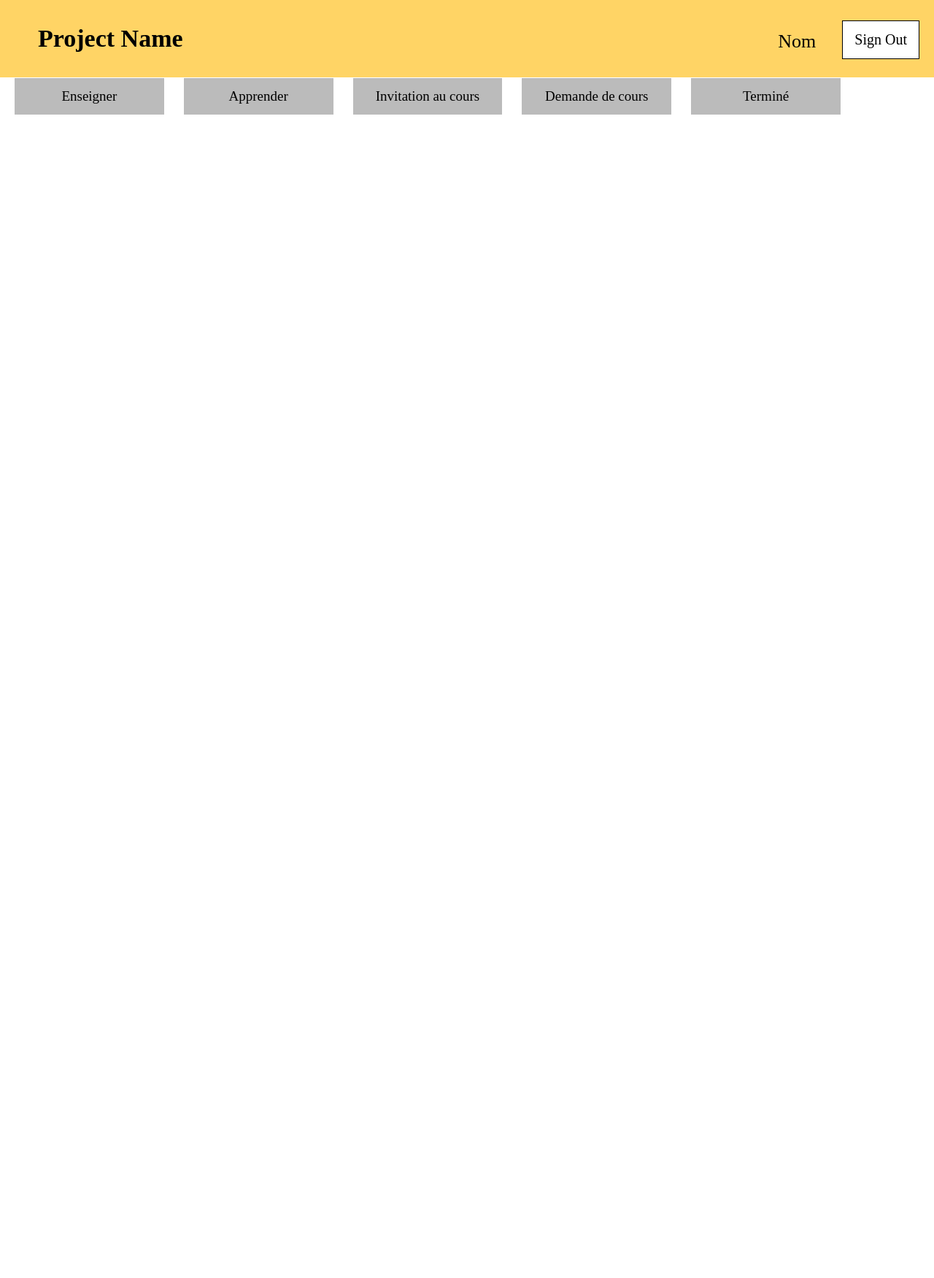
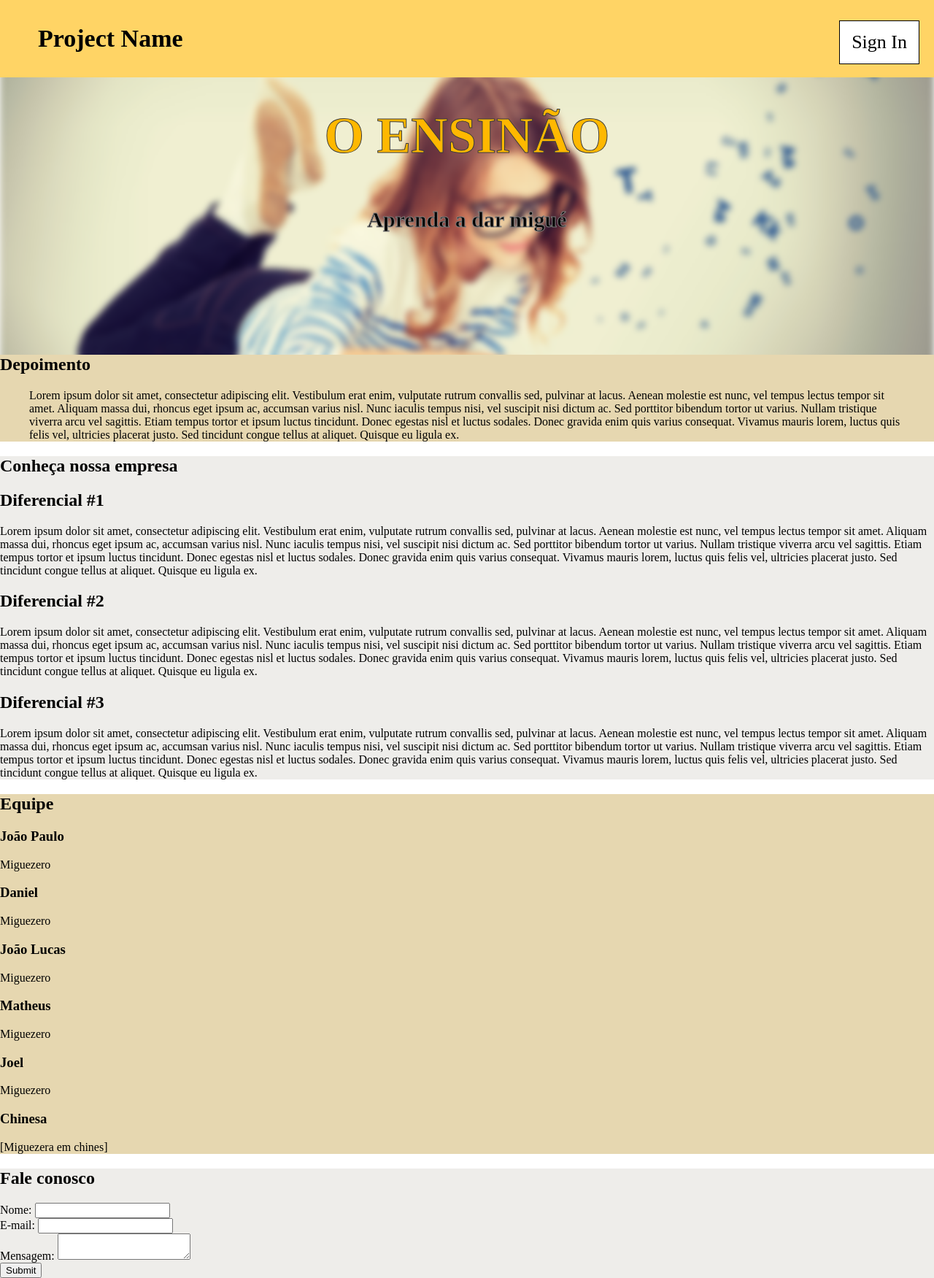
Before and after one commit to danielpm153/Projet_TECWEB, a PHP site: page / in a window 1280 px wide. Shown: the whole page at 73% size. Before the commit the page ends 157 px from the top, so only its background shows below. Run offline with PHP 8.4, Linux system fonts and the light colour scheme.

Commit message:
Add home

```diff
--- a/css/style.css
+++ b/css/style.css
@@ -32,13 +32,13 @@ body {margin:0;}
     font-weight: bold;
 }
 
-#aSignOut{
+.aSign{
     background-color: white;
     border: 1px solid black;
     font-size: 20px;
 }
 /* Change background on mouse-over */
-#aSignOut:hover {
+.aSign:hover {
     background-color: #eee;
     color: black;
 }
@@ -72,3 +72,132 @@ body {margin:0;}
     color: black;
     cursor: pointer;
 }
+
+
+
+.bannerImg{
+    position: absolute;
+    top: 31px;
+    padding: 38px 0;
+    height: 390px;
+    background-image: url('../views/imgs/bg2.jpg');
+    width: 100%;
+    background-size: cover;
+    background-position: center;
+    filter: blur(5px);
+}
+
+.banner{
+    position: relative;
+    display: block;
+    /*top: 107px;*/
+    padding: 38px 0;
+    height: 390px;
+    /*background-image: url('bg2.jpg');*/
+    width: 100%;
+    /*background-size: cover;
+    background-position: center;
+    backdrop-filter: blur(5px);*/
+}
+
+.chamada-banner{
+    position: absolute;
+    width: 600px;
+    left: 50%;
+    margin-left: -300px;
+}
+
+.chamada-banner h2{
+    color: #ffb800;
+    font-size: 70px;
+    text-align: center;
+    font-weight: bold;
+    -webkit-text-stroke: 1px #3c3c3c;
+}
+
+.chamada-banner p{
+    margin: 24px 0;
+    color: black;
+    font-size: 30px;
+    text-align: center;
+    font-weight: bold;
+    -webkit-text-stroke: 1px #808080;
+}
+
+.text-banner{
+    position: relative;
+    top: 50px;
+}
+
+.depoimento{
+    position: relative;
+    display: block;
+    /*top: 97px;*/
+    background-color: #e6d7b0;
+    width: 100%;
+    padding: 0;
+}
+
+
+/*******************MODAL***********************/
+.login-modal {
+    display: none; /* Hidden by default */
+    position: fixed; /* Stay in place */
+    z-index: 11; /* Sit on top */
+    padding-top: 151px; /* Location of the box */
+    left: 0;
+    top: 0;
+    width: 100%; /* Full width */
+    height: 100%; /* Full height */
+    overflow: auto; /* Enable scroll if needed */
+    background-color: rgb(0,0,0); /* Fallback color */
+    background-color: rgba(0,0,0,0.4); /* Black w/ opacity */
+}
+
+.login-modal-content {
+    background-color: #fefefe;
+    margin: auto;
+    padding: 20px;
+    border: 1px solid #888;
+    width: 60%;
+    height: 300px;
+}
+
+.close-login-modal {
+    color: #aaaaaa;
+    float: right;
+    font-size: 28px;
+    font-weight: bold;
+}
+
+.close-login-modal:hover,
+.close-login-modal:focus {
+    color: #000;
+    text-decoration: none;
+    cursor: pointer;
+}
+
+.diferenciais{
+    position: relative;
+    display: block;
+    /*top: 745px;*/
+    background-color: #eeedea;
+}
+
+.equipe{
+    position: relative;
+    display: block;
+    /*top: 1284px;*/
+    background-color: #e6d7b0;
+    width: 100%;
+}
+
+
+.fale-conosco{
+    position: relative;
+    display: block;
+    /*top: 1812px;*/
+    background-color: #eeedea;
+    width: 100%;
+}
+/***********************************************/
--- a/index.php
+++ b/index.php
@@ -33,7 +33,7 @@ echo "<?xml version=\"1.0\" encoding=\"utf-8\" ?>";
 	// si l'utilisateur n'est pas connecté
 	include("views/header.php");
 
-
+    include("views/home.php");
 	include("views/footer.php");
 ?>
 
--- a/views/header.php
+++ b/views/header.php
@@ -1,10 +1,31 @@
+
+<?php
+    if(!isset($_SESSION['connected'])){
+        $_SESSION['connected'] = false;
+    }
+    $_SESSION['connected'] = false;
+?>
 
 <div class="navbar" >
     <p id="pProjectName">Project Name</p>
-    <a id="aSignOut" href="#news">Sign Out</a>
+    <?php
+        echo "<a class=\"aSign\"";
+        if(!$_SESSION['connected']) {
+            echo " id=\"signin\"> Sign In ";
+        }
+        else {
+            echo " id=\"signout\"> Sign Out";
+        }
+    ?>
+    </a>
+    <?php if($_SESSION['connected']){?>
     <a >Nom</a>
+    <?php } ?>
 </div>
 
+<?php
+if($_SESSION['connected']){
+?>
 <div class="navConteiner">
     <div>Enseigner</div>
     <div>Apprender</div>
@@ -12,3 +33,4 @@
     <div>Demande de cours</div>
     <div>Terminé</div>
 </div>
+<?php } ?>
--- /dev/null
+++ b/views/home.php
@@ -0,0 +1,212 @@
+<div id="loginModal" class="login-modal">
+    <div class="login-modal-content">
+        <span class="close-login-modal">&times;</span>
+        <form method="post">
+            <h1>Authentification</h1>
+
+            <label><b>Identifiant:</b></label>
+            <input type="text" name="login" required>
+
+            <label><b>Mot de passe:</b></label>
+            <input type="password" name="pass" required>
+            <br />
+            <input type="submit" name='submit' value='LOGIN' >
+        </form>
+        <a href="">Não seja migué e crie já sua conta</a>
+    </div>
+</div>
+
+<div class="bannerImg"></div>
+
+<div class = "banner">
+    <div class="chamada-banner">
+        <div class = "text-banner">
+            <h2>O ENSINÃO</h2>
+            <p>Aprenda a dar migué</p>
+        </div>
+    </div>
+</div>
+
+<div class="depoimento">
+    <div class = "">
+        <div class="">
+            <h2>Depoimento</h2>
+            <blockquote><p class="">Lorem ipsum dolor sit amet, consectetur adipiscing elit. Vestibulum erat enim, vulputate rutrum convallis sed, pulvinar at lacus. Aenean molestie est nunc, vel tempus lectus tempor sit amet. Aliquam massa dui, rhoncus eget ipsum ac, accumsan varius nisl. Nunc iaculis tempus nisi, vel suscipit nisi dictum ac. Sed porttitor bibendum tortor ut varius. Nullam tristique viverra arcu vel sagittis. Etiam tempus tortor et ipsum luctus tincidunt. Donec egestas nisl et luctus sodales. Donec gravida enim quis varius consequat. Vivamus mauris lorem, luctus quis felis vel, ultricies placerat justo. Sed tincidunt congue tellus at aliquet. Quisque eu ligula ex.</p></blockquote>
+        </div>
+    </div>
+</div>
+
+<div class="diferenciais">
+    <h2>Conheça nossa empresa</h2>
+    <div class="diferenciais-container">
+        <div class="">
+            <div class="">
+                <h3><span class="glyphicon glyphicon-glass"></span></h3>
+                <h2>Diferencial #1</h2>
+                <p>Lorem ipsum dolor sit amet, consectetur adipiscing elit. Vestibulum erat enim, vulputate rutrum convallis sed, pulvinar at lacus. Aenean molestie est nunc, vel tempus lectus tempor sit amet. Aliquam massa dui, rhoncus eget ipsum ac, accumsan varius nisl. Nunc iaculis tempus nisi, vel suscipit nisi dictum ac. Sed porttitor bibendum tortor ut varius. Nullam tristique viverra arcu vel sagittis. Etiam tempus tortor et ipsum luctus tincidunt. Donec egestas nisl et luctus sodales. Donec gravida enim quis varius consequat. Vivamus mauris lorem, luctus quis felis vel, ultricies placerat justo. Sed tincidunt congue tellus at aliquet. Quisque eu ligula ex.</p>
+            </div>
+
+            <div class="">
+                <h3><span class="glyphicon glyphicon-star"></span></h3>
+                <h2>Diferencial #2</h2>
+                <p>Lorem ipsum dolor sit amet, consectetur adipiscing elit. Vestibulum erat enim, vulputate rutrum convallis sed, pulvinar at lacus. Aenean molestie est nunc, vel tempus lectus tempor sit amet. Aliquam massa dui, rhoncus eget ipsum ac, accumsan varius nisl. Nunc iaculis tempus nisi, vel suscipit nisi dictum ac. Sed porttitor bibendum tortor ut varius. Nullam tristique viverra arcu vel sagittis. Etiam tempus tortor et ipsum luctus tincidunt. Donec egestas nisl et luctus sodales. Donec gravida enim quis varius consequat. Vivamus mauris lorem, luctus quis felis vel, ultricies placerat justo. Sed tincidunt congue tellus at aliquet. Quisque eu ligula ex.</p>
+            </div>
+
+            <div class="">
+                <h3><span class="glyphicon glyphicon-heart"></span></h3>
+                <h2>Diferencial #3</h2>
+                <p>Lorem ipsum dolor sit amet, consectetur adipiscing elit. Vestibulum erat enim, vulputate rutrum convallis sed, pulvinar at lacus. Aenean molestie est nunc, vel tempus lectus tempor sit amet. Aliquam massa dui, rhoncus eget ipsum ac, accumsan varius nisl. Nunc iaculis tempus nisi, vel suscipit nisi dictum ac. Sed porttitor bibendum tortor ut varius. Nullam tristique viverra arcu vel sagittis. Etiam tempus tortor et ipsum luctus tincidunt. Donec egestas nisl et luctus sodales. Donec gravida enim quis varius consequat. Vivamus mauris lorem, luctus quis felis vel, ultricies placerat justo. Sed tincidunt congue tellus at aliquet. Quisque eu ligula ex.</p>
+            </div>
+        </div>
+    </div>
+</div>
+
+<div class="equipe">
+    <h2>Equipe</h2>
+    <div class="equipe-container">
+        <div class="">
+            <div class="equipe-single">
+                <div class="">
+                    <div class="">
+                        <div class="user-picture">
+                            <div class="user-picture-child"></div>
+                        </div>
+                    </div>
+                    <div class="">
+                        <h3>João Paulo</h3>
+                        <p>Miguezero</p>
+                    </div>
+                </div>
+            </div>
+        </div>
+
+        <div class="">
+            <div class="equipe-single">
+                <div class="">
+                    <div class="">
+                        <div class="user-picture">
+                            <div class="user-picture-child"></div>
+                        </div>
+                    </div>
+                    <div class="">
+                        <h3>Daniel</h3>
+                        <p>Miguezero</p>
+                    </div>
+                </div>
+            </div>
+        </div>
+
+        <div class="">
+            <div class="equipe-single">
+                <div class="">
+                    <div class="">
+                        <div class="user-picture">
+                            <div class="user-picture-child"></div>
+                        </div>
+                    </div>
+                    <div class="">
+                        <h3>João Lucas</h3>
+                        <p>Miguezero</p>
+                    </div>
+                </div>
+            </div>
+        </div>
+
+        <div class="">
+            <div class="equipe-single">
+                <div class="">
+                    <div class="">
+                        <div class="user-picture">
+                            <div class="user-picture-child"></div>
+                        </div>
+                    </div>
+                    <div class="">
+                        <h3>Matheus</h3>
+                        <p>Miguezero</p>
+                    </div>
+                </div>
+            </div>
+        </div>
+
+        <div class="">
+            <div class="equipe-single">
+                <div class="">
+                    <div class="">
+                        <div class="user-picture">
+                            <div class="user-picture-child"></div>
+                        </div>
+                    </div>
+                    <div class="">
+                        <h3>Joel</h3>
+                        <p>Miguezero</p>
+                    </div>
+                </div>
+            </div>
+        </div>
+
+        <div class="">
+            <div class="equipe-single">
+                <div class="">
+                    <div class="">
+                        <div class="user-picture">
+                            <div class="user-picture-child"></div>
+                        </div>
+                    </div>
+                    <div class="">
+                        <h3>Chinesa</h3>
+                        <p>[Miguezera em chines]</p>
+                    </div>
+                </div>
+            </div>
+        </div>
+    </div> <!-- equipe-container -->
+</div>
+
+<div class="fale-conosco">
+    <h2>Fale conosco</h2>
+    <form> <!-- action="/action_page.php"> -->
+        <div class="">
+            <label for="email">Nome:</label>
+            <input type="text" name="nome" class=" " id="nome">
+        </div>
+
+        <div class="">
+            <label for="email">E-mail:</label>
+            <input type="email" name="email" class=" " id="email">
+        </div>
+        <div class="">
+            <label for="email">Mensagem:</label>
+            <textarea class=" "></textarea>
+        </div>
+        <button type="submit" class="">Submit</button>
+    </form>
+</div>
+
+
+<script>
+    // Get the modal
+    var modal = document.getElementById("loginModal");
+
+    // Get the button that opens the modal
+    var btn = document.getElementById("signin");
+
+    // Get the <span> element that closes the modal
+    var span = document.getElementsByClassName("close-login-modal")[0];
+
+    // When the user clicks the button, open the modal
+    btn.onclick = function() {
+        modal.style.display = "block";
+    }
+
+    // When the user clicks on <span> (x), close the modal
+    span.onclick = function() {
+        modal.style.display = "none";
+    }
+
+    // When the user clicks anywhere outside of the modal, close it
+    window.onclick = function(event) {
+        if (event.target == modal) {
+            modal.style.display = "none";
+        }
+    }
+</script>
```
Also changed, not shown: views/imgs/bg2.jpg (added).
